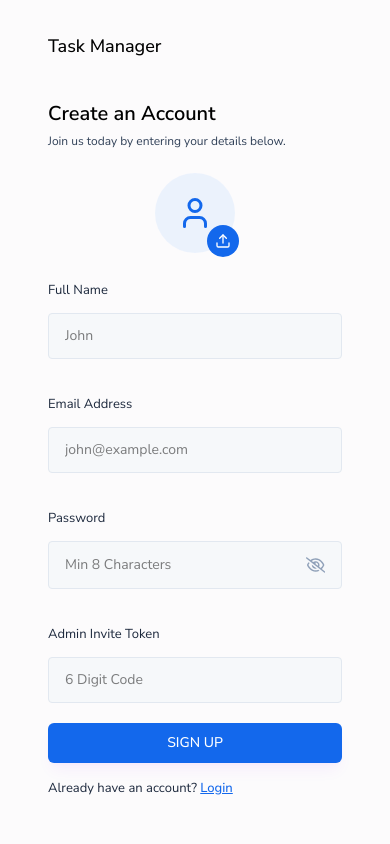
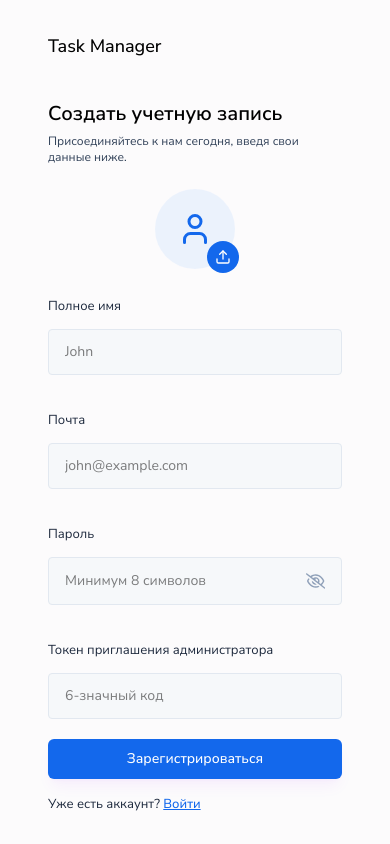
Before and after one commit to Kaelmur/TaskManagerApp, a React (Vite) app in the folder frontend/: page /signUp in a window 390 px wide. Built offline with nearby package versions, Linux system fonts and the light colour scheme.

Commit message:
finished

```diff
--- a/frontend/src/components/AuthLayout.tsx
+++ b/frontend/src/components/AuthLayout.tsx
@@ -1,5 +1,4 @@
 import { ReactNode } from "react";
-import UI_IMG from "../assets/images/auth.png";
 
 interface AuthLayoutProps {
   children: ReactNode;
@@ -13,7 +12,7 @@ function AuthLayout({ children }: AuthLayoutProps) {
         {children}
       </div>
       <div className="hidden md:flex w-[40vw] h-screen items-center justify-center bg-blue-50 bg-[url('/bg-image.jpg')] bg-cover bg-no-repeat bg-center p-8">
-        <img src={UI_IMG} className="w-64 lg:w-[90%]" alt="Auth Illustration" />
+        {/* <img src={UI_IMG} className="w-64 lg:w-[90%]" alt="Auth Illustration" /> */}
       </div>
     </div>
   );
--- a/frontend/src/pages/Admin/CreateTask.tsx
+++ b/frontend/src/pages/Admin/CreateTask.tsx
@@ -293,7 +293,7 @@ function CreateTask() {
   }, [taskId]);
 
   return (
-    <DashboardLayout activeMenu="Create Task">
+    <DashboardLayout activeMenu="Задачи">
       <div className="mt-5">
         <div className="grid grid-cols-1 md:grid-cols-4 mt-4">
           <div className="form-card col-span-3">
--- a/frontend/src/pages/Admin/ManageTasks.tsx
+++ b/frontend/src/pages/Admin/ManageTasks.tsx
@@ -123,6 +123,12 @@ function ManageTasks() {
   return (
     <DashboardLayout activeMenu="Задачи">
       <div className="my-5">
+        <button
+          onClick={() => navigate("/admin/create-task")}
+          className="fixed bottom-6 right-6 z-50 bg-primary text-white px-5 py-3 rounded-full shadow-lg shadow-gray-400 hover:bg-blue-700 transition cursor-pointer"
+        >
+          + Создать задачу
+        </button>
         <div className="flex flex-col lg:flex-row lg:items-center justify-between">
           <div className="flex items-center justify-between gap-3">
             <h2 className="text-xl md:text-xl font-medium">Задачи</h2>
--- a/frontend/src/pages/Auth/Login.tsx
+++ b/frontend/src/pages/Auth/Login.tsx
@@ -64,9 +64,9 @@ function Login() {
   return (
     <AuthLayout>
       <div className="lg:w-[70%] h-3/4 md:h-full flex flex-col justify-center">
-        <h3 className="text-xl font-semibold text-black">Welcome Back</h3>
+        <h3 className="text-xl font-semibold text-black">С возвращением</h3>
         <p className="text-xs text-slate-700 mt-[5px] mb-6">
-          Please enter your details to log in
+          Пожалуйста, введите свои данные для входа в систему
         </p>
 
         <form onSubmit={handleLogin}>
@@ -76,7 +76,7 @@ function Login() {
               setEmail(e.target.value);
               setError(null);
             }}
-            label="Email Address"
+            label="Почта"
             placeholder="john@example.com"
             type="text"
           />
@@ -87,8 +87,8 @@ function Login() {
               setPassword(e.target.value);
               setError(null);
             }}
-            label="Password"
-            placeholder="Min 8 Characters"
+            label="Пароль"
+            placeholder="Минимум 8 символов"
             type="password"
           />
 
@@ -97,13 +97,13 @@ function Login() {
           )}
 
           <button type="submit" className="btn-primary">
-            LOGIN
+            Войти
           </button>
 
           <p className="text-[13px] text-slate-800 mt-3">
-            Don't have an account?{" "}
+            У вас нет аккаунта?{" "}
             <Link className="font-medium text-primary underline" to="/signup">
-              SignUp
+              Зарегистрироваться
             </Link>
           </p>
         </form>
--- a/frontend/src/pages/Auth/SignUp.tsx
+++ b/frontend/src/pages/Auth/SignUp.tsx
@@ -88,9 +88,11 @@ function SignUp() {
   return (
     <AuthLayout>
       <div className="lg:w-[100%] h-auto md:h-full mt-10 md:mt-0 flex flex-col justify-center">
-        <h3 className="text-xl font-semibold text-black">Create an Account</h3>
+        <h3 className="text-xl font-semibold text-black">
+          Создать учетную запись
+        </h3>
         <p className="text-xs text-slate-700 mt-[5px] mb-6">
-          Join us today by entering your details below.
+          Присоединяйтесь к нам сегодня, введя свои данные ниже.
         </p>
 
         <form onSubmit={handleSignUp}>
@@ -102,7 +104,7 @@ function SignUp() {
               onChange={(e: React.ChangeEvent<HTMLInputElement>) =>
                 setFullName(e.target.value)
               }
-              label="Full Name"
+              label="Полное имя"
               placeholder="John"
               type="text"
             />
@@ -112,7 +114,7 @@ function SignUp() {
               onChange={(e: React.ChangeEvent<HTMLInputElement>) =>
                 setEmail(e.target.value)
               }
-              label="Email Address"
+              label="Почта"
               placeholder="john@example.com"
               type="text"
             />
@@ -122,8 +124,8 @@ function SignUp() {
               onChange={(e: React.ChangeEvent<HTMLInputElement>) =>
                 setPassword(e.target.value)
               }
-              label="Password"
-              placeholder="Min 8 Characters"
+              label="Пароль"
+              placeholder="Минимум 8 символов"
               type="password"
             />
 
@@ -132,8 +134,8 @@ function SignUp() {
               onChange={(e: React.ChangeEvent<HTMLInputElement>) =>
                 setAdminInviteToken(e.target.value)
               }
-              label="Admin Invite Token"
-              placeholder="6 Digit Code"
+              label="Токен приглашения администратора"
+              placeholder="6-значный код"
               type="text"
             />
           </div>
@@ -141,13 +143,13 @@ function SignUp() {
           {error && <p className="text-red-500 text-xs pb-2.5">{error}</p>}
 
           <button type="submit" className="btn-primary">
-            SIGN UP
+            Зарегистрироваться
           </button>
 
           <p className="text-[13px] text-slate-800 mt-3">
-            Already have an account?{" "}
+            Уже есть аккаунт?{" "}
             <Link className="font-medium text-primary underline" to="/login">
-              Login
+              Войти
             </Link>
           </p>
         </form>
--- a/frontend/src/utils/data.ts
+++ b/frontend/src/utils/data.ts
@@ -21,22 +21,16 @@ export const SIDE_MENU_DATA = [
     path: "/admin/tasks",
   },
   {
-    id: "03",
-    label: "Create Task",
-    icon: LuSquarePlus,
-    path: "/admin/create-task",
+    id: "04",
+    label: "Планы",
+    icon: LuSquareCheckBig,
+    path: "/admin/plans",
   },
   {
-    id: "04",
+    id: "05",
     label: "Работники",
     icon: LuUsers,
     path: "/admin/users",
-  },
-  {
-    id: "05",
-    label: "Планы",
-    icon: LuSquareCheckBig,
-    path: "/admin/plans",
   },
   {
     id: "06",
```
Also changed, not shown: 2 other files (tests, documents, lock files or other folders).
